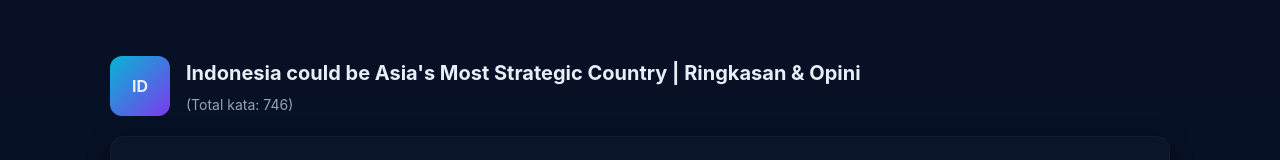
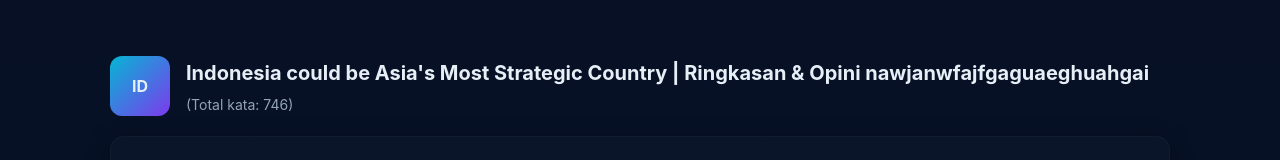
Before and after one commit to najwan32/NAJ_Pancasila-Geography, a plain HTML site: page index.html in a window 1280 px wide. Shown: the top 160 px of the page. Drawn offline with Linux system fonts and the light colour scheme.

Commit message:
initial commit

```diff
--- a/index.html
+++ b/index.html
@@ -111,7 +111,7 @@
     <header>
       <div class="logo">ID</div>
       <div>
-        <h1>Indonesia could be Asia's Most Strategic Country | Ringkasan & Opini</h1>
+        <h1>Indonesia could be Asia's Most Strategic Country | Ringkasan & Opini nawjanwfajfgaguaeghuahgai</h1>
         <p class="lead">(Total kata: 746)</p>
       </div>
     </header>
```
